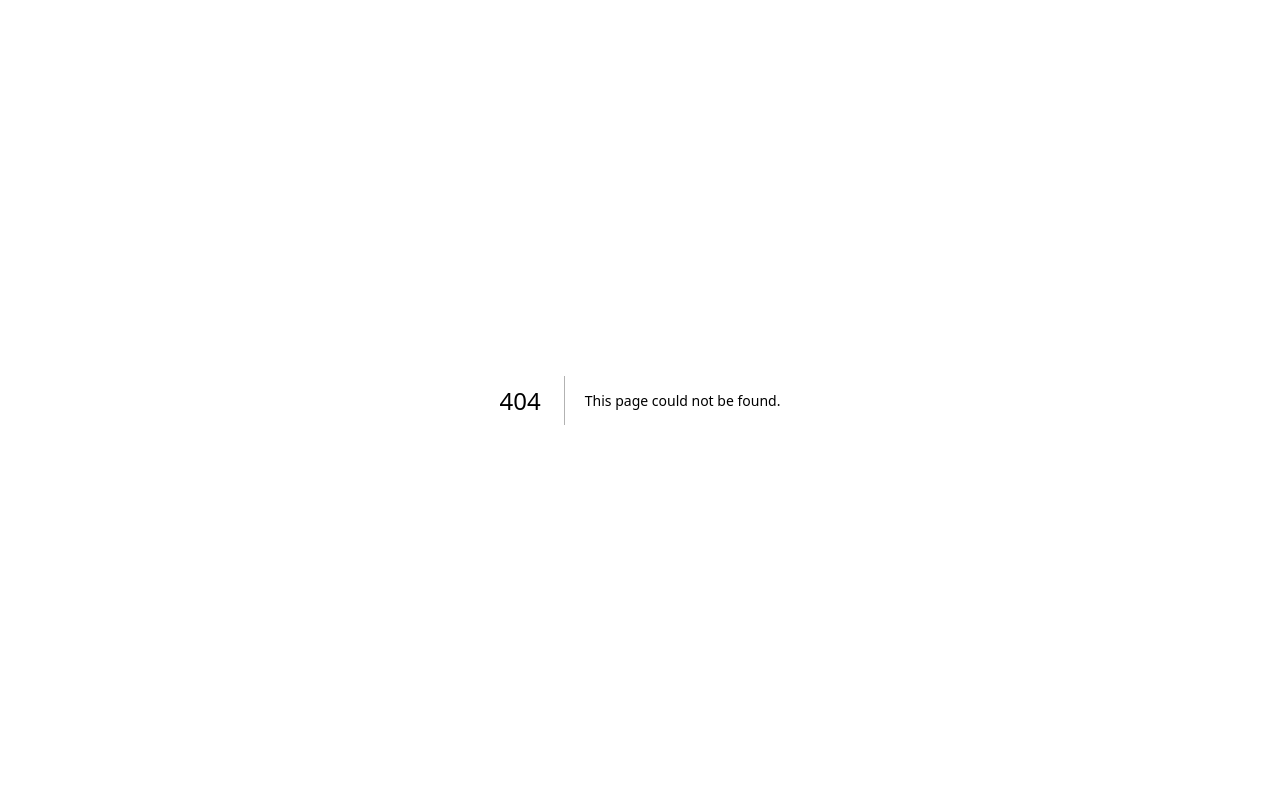
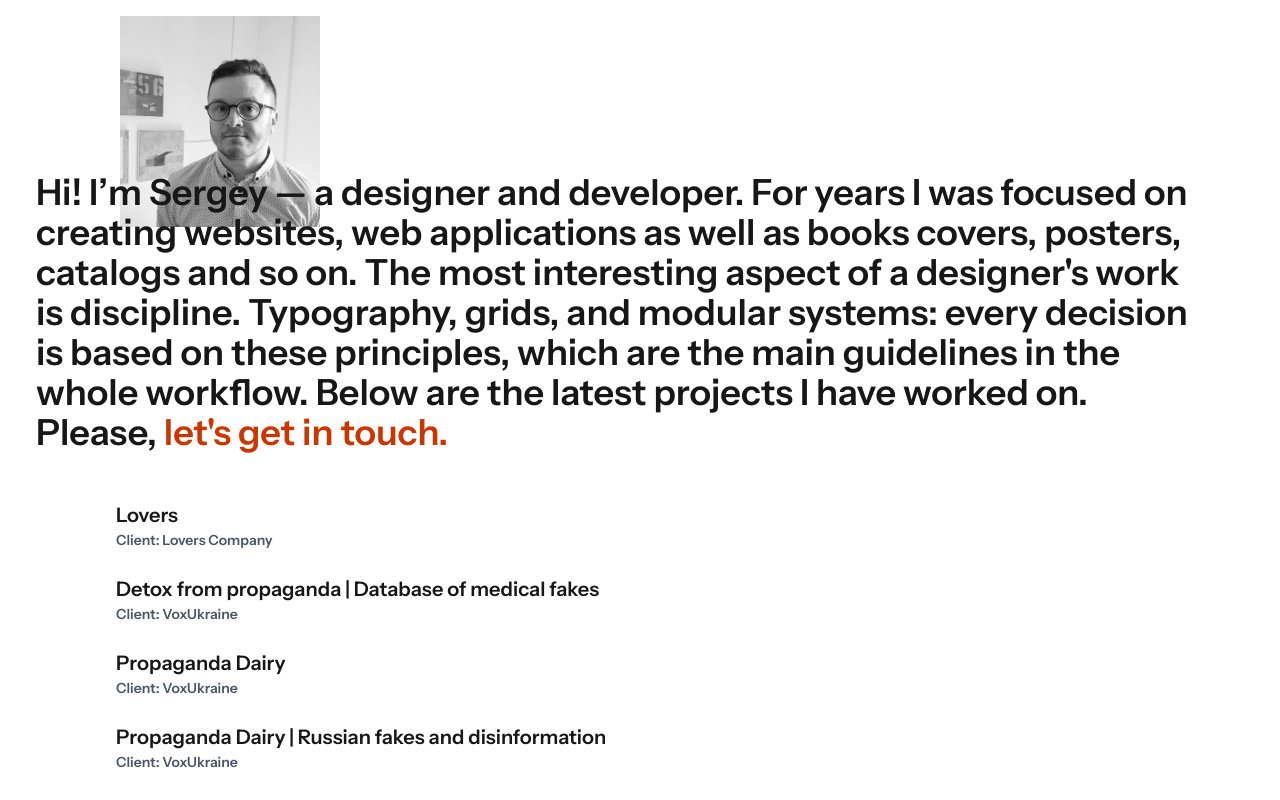
Before and after one commit to sergesoroka/sergegallery, a Next.js app: page /design in a window 1280 px wide. Before the commit this address had no page. Shown: the top 800 px of the page. Built offline with nearby package versions, Linux system fonts and the light colour scheme.

Commit message:
design page added

```diff
--- /dev/null
+++ b/app/design/page.tsx
@@ -0,0 +1,83 @@
+import Image from "next/image";
+const designWorks = [
+  {
+    id: 0,
+    link: "https://www.lovers.company/",
+    description: "Lovers",
+    client: "Lovers Company",
+  },
+  {
+    id: 1,
+    link: "https://medfakes.voxukraine.org/en",
+    description: "Detox from propaganda | Database of medical fakes",
+    client: "VoxUkraine",
+  },
+  {
+    id: 2,
+    link: "https://russiandisinfo.voxukraine.org/en",
+    description: "Propaganda Dairy",
+    client: "VoxUkraine",
+  },
+  {
+    id: 3,
+    link: "https://rusdisinfo.voxukraine.org/",
+    description: "Propaganda Dairy | Russian fakes and disinformation",
+    client: "VoxUkraine",
+  },
+  {
+    id: 4,
+    link: "https://enanomapper.adma.ai/templates/",
+    description: "Template Designer",
+    client: "Idea Consult",
+  },
+  {
+    id: 5,
+    link: "https://spectra.adma.ai/search/",
+    description: "Sepectra Search",
+    client: "Idea Consult",
+  },
+  //   https://spectra.adma.ai/search/
+];
+
+function DesignPage() {
+  return (
+    <div className="mx-4">
+      <Image
+        className="absolute top-4 left-30 dark:invert z-[-1]"
+        src="/sergey.png"
+        alt="Sergey"
+        width={200}
+        height={200}
+      />
+      <div className="mb-12">
+        <p className="text-3xl md:text-4xl mt-30 mr-10">
+          Hi! I’m Sergey — a designer and developer. For years I was focused on
+          creating websites, web applications as well as books covers, posters,
+          catalogs and so on. The most interesting aspect of a designer's work
+          is discipline. Typography, grids, and modular systems: every decision
+          is based on these principles, which are the main guidelines in the
+          whole workflow. Below are the latest projects I have worked on.
+          Please,{" "}
+          <a
+            className="text-orange-700 hover:underline"
+            href="mailto:sergesoroka@gmail.com"
+          >
+            let's get in touch.
+          </a>
+        </p>
+      </div>
+      <div className="">
+        {designWorks.map((work) => (
+          <div className="mb-6 ml-20" key={work.id}>
+            <a href={work.link} target="_blank" rel="noopener noreferrer">
+              {work.description}
+            </a>
+            <p className="text-sm text-gray-600">Client: {work.client}</p>
+          </div>
+        ))}
+      </div>
+    </div>
+  );
+}
+
+export default DesignPage;
```
Also changed, not shown: public/sergey.png (added).
